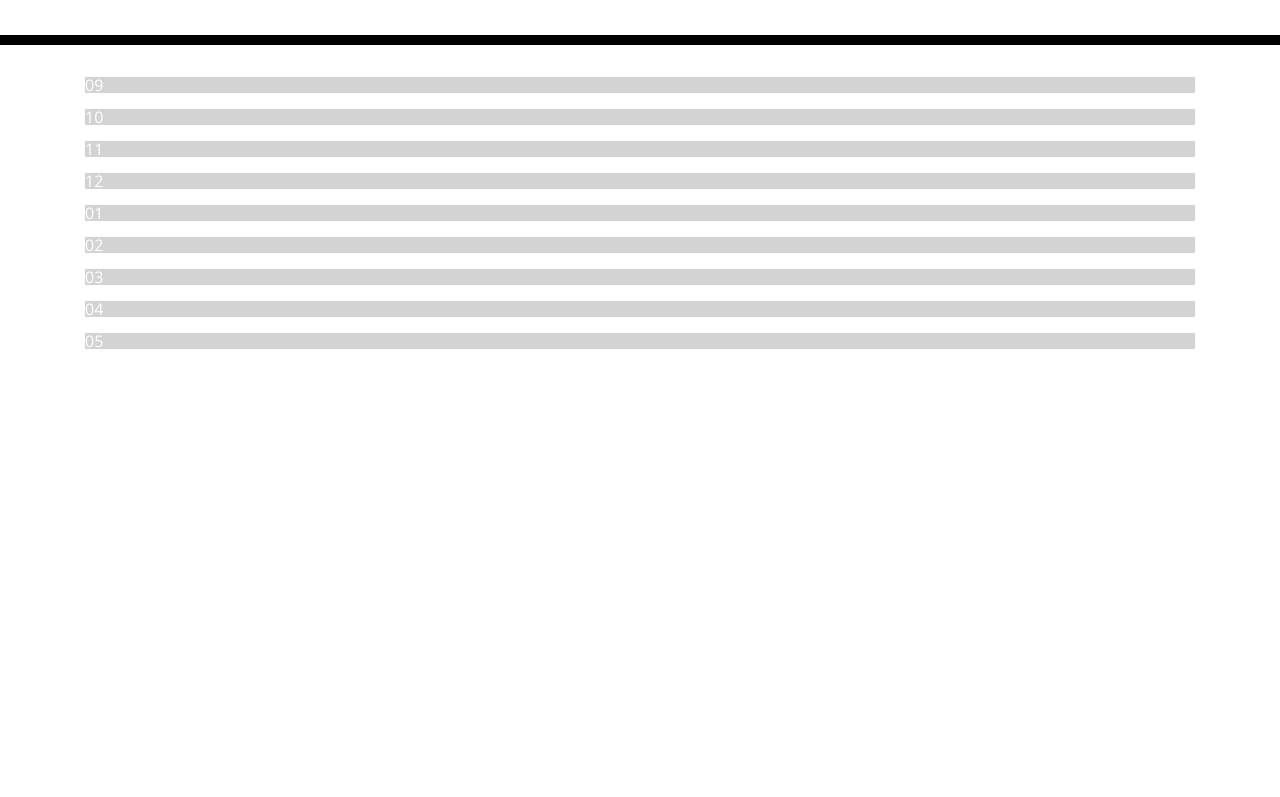
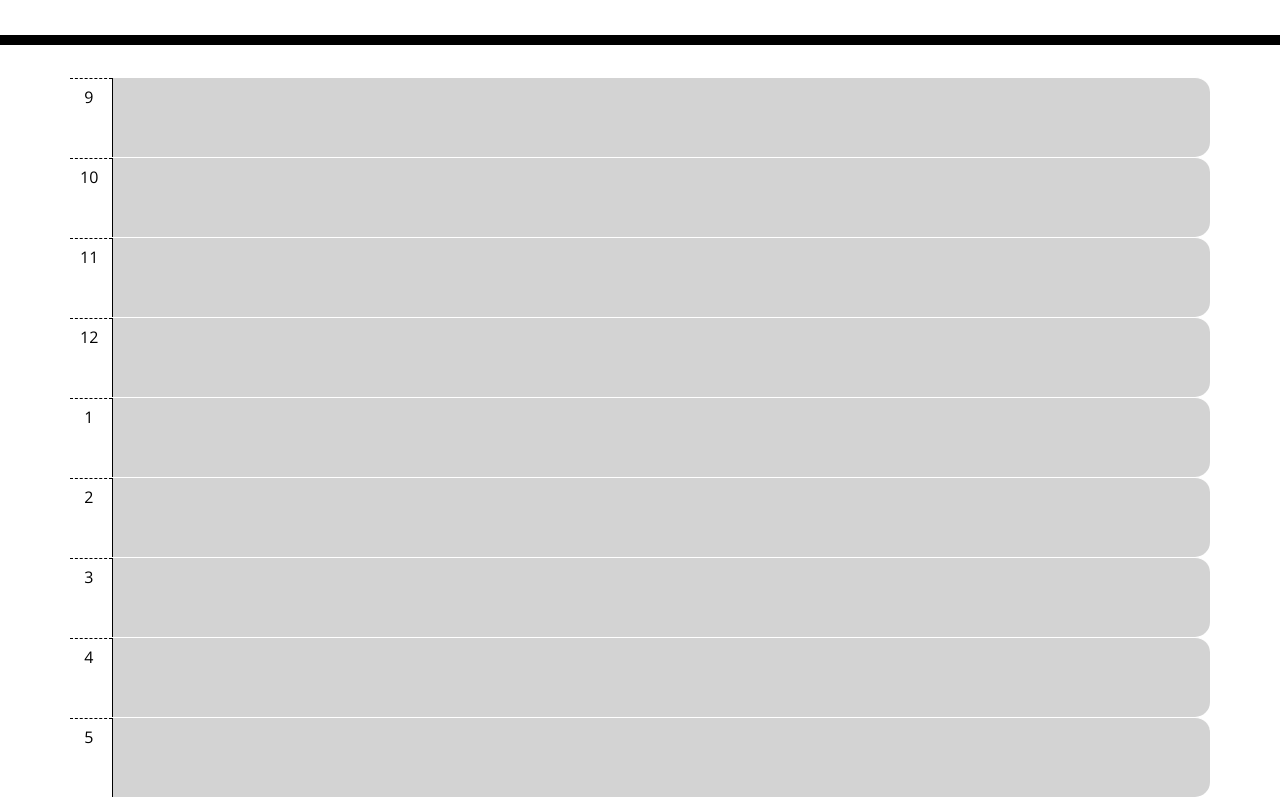
Before and after one commit to AhmadMHanif7/WorkDay-Calender, a plain HTML site: page index.html in a window 1280 px wide. Shown: the part 287-1084 px from the top of the page. Before the commit the page ends 800 px from the top, so only its background shows below. Drawn offline with nearby package versions, Linux system fonts and the light colour scheme.

Commit message:
Added rows for calender and hour container

```diff
--- a/index.html
+++ b/index.html
@@ -29,15 +29,42 @@
       <p id="currentDay" class="lead"></p>
     </header>
     <div class="container">
-      <p id = "hour9" class = "hour">09</p>
-      <p id = "hour10" class = "hour">10</p>
-      <p id = "hour11" class = "hour">11</p>
-      <p id = "hour12" class = "hour">12</p>
-      <p id = "hour13" class = "hour">01</p>
-      <p id = "hour14" class = "hour">02</p>
-      <p id = "hour15" class = "hour">03</p>
-      <p id = "hour16" class = "hour">04</p>
-      <p id = "hour17" class = "hour">05</p>
+      <li id = "hour9" class = "time-block row">
+        <div class = "hour"> 9  </div>
+        <textarea class = "description"></textarea>
+      </li>
+      <li id = "hour10" class = "time-block row">
+        <div class = "hour">10 </div>
+        <textarea class = "description"></textarea>
+      </li>
+      <li id = "hour11" class = "time-block row">
+        <div class = "hour">11 </div>
+        <textarea class = "description"></textarea>
+      </li>
+      <li id = "hour12" class = "time-block row">
+        <div class = "hour">12 </div>
+        <textarea class = "description"></textarea>
+      </li>
+      <li id = "hour13" class = "time-block row">
+        <div class = "hour"> 1  </div>
+        <textarea class = "description"></textarea>
+      </li>
+      <li id = "hour14" class = "time-block row">
+        <div class = "hour"> 2  </div>
+        <textarea class = "description"></textarea>
+      </li>
+      <li id = "hour15" class = "time-block row">
+        <div class = "hour"> 3  </div>
+        <textarea class = "description"></textarea>
+      </li>
+      <li id = "hour16" class = "time-block row">
+        <div class = "hour"> 4  </div>
+        <textarea class = "description"></textarea>
+      </li>
+      <li id = "hour17" class = "time-block row">
+        <div class = "hour"> 5  </div>
+        <textarea class = "description"></textarea>
+      </li>
     </div>
 
     <script src="https://code.jquery.com/jquery-3.4.1.min.js"></script>
--- a/style.css
+++ b/style.css
@@ -40,6 +40,8 @@ textarea{
   background-color: #ffffff;
   color: #000000;
   border-top: 1px dashed #000000;
+  padding: 10px;
+  text-align: center;
 }
 
 .past {
```
Also changed, not shown: 1 other file.
